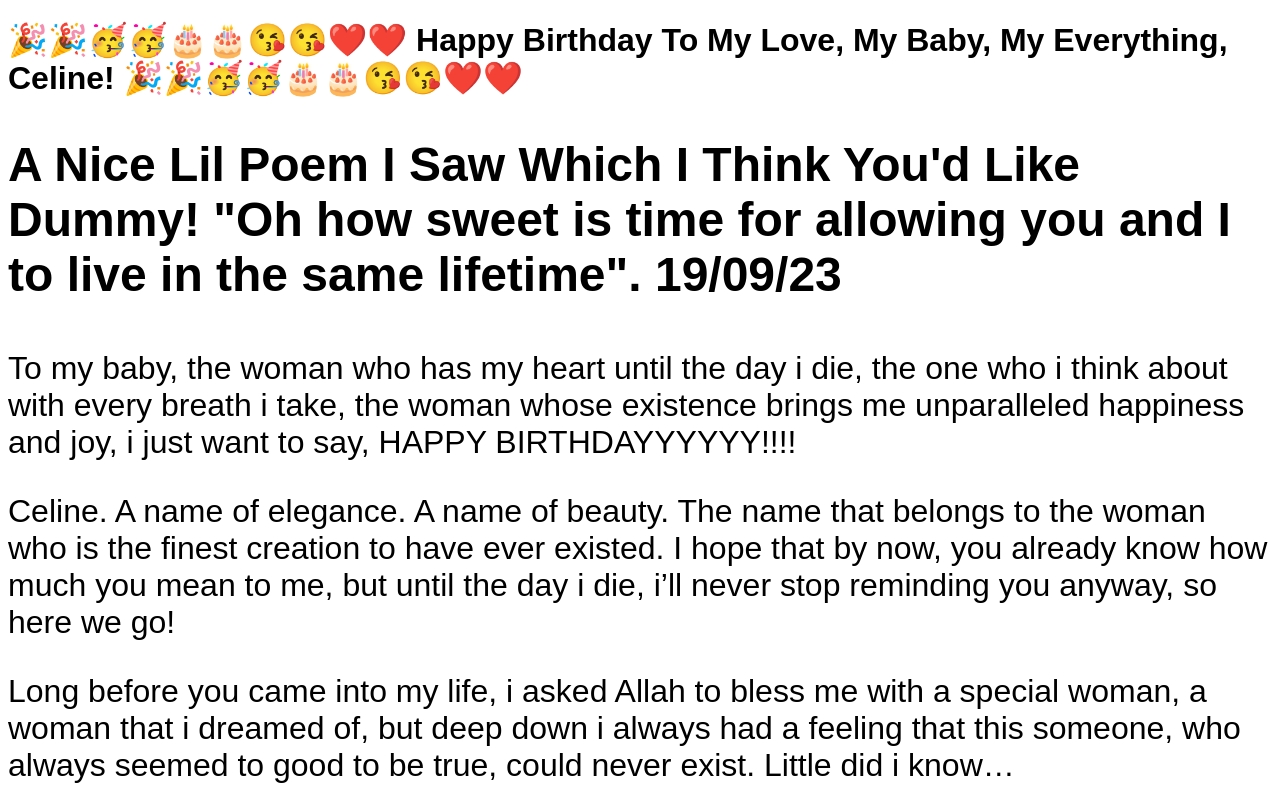
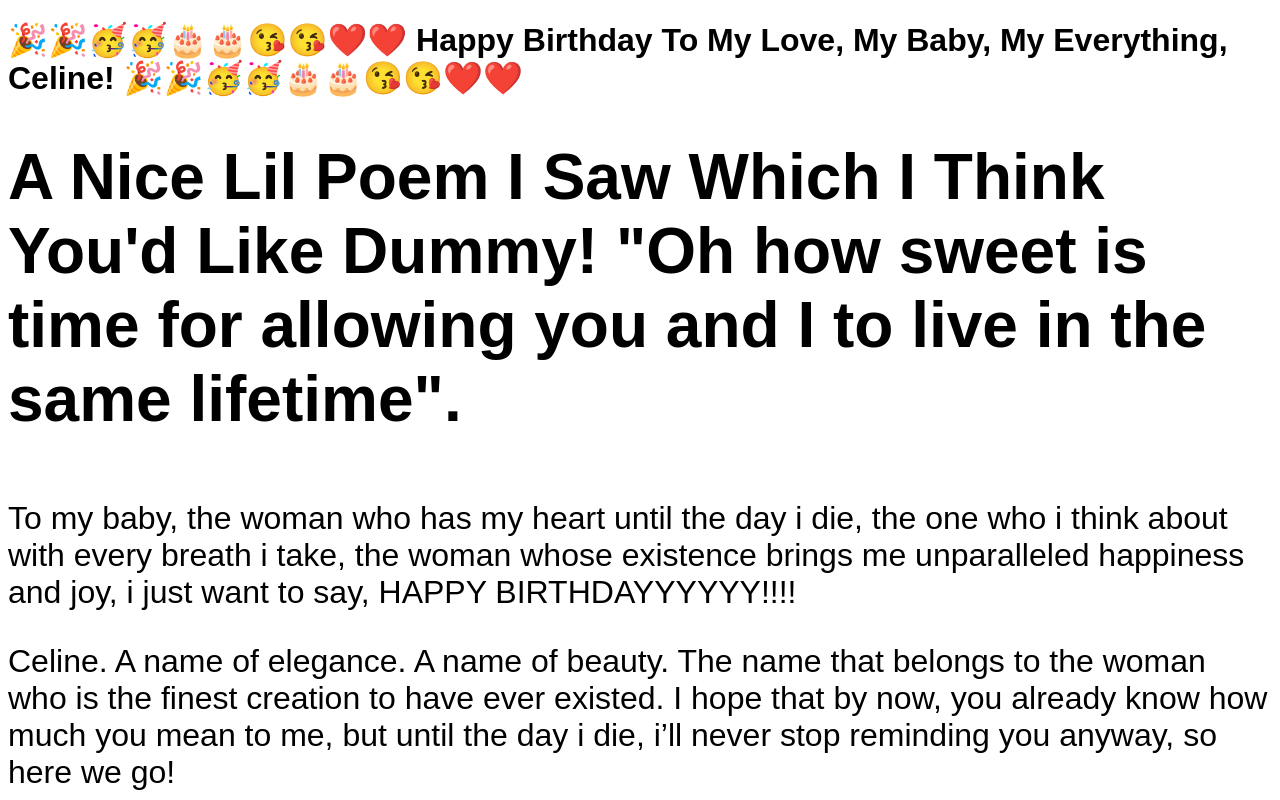
Before and after one commit to 4MZO/4MZO.github-io, a plain HTML site: page index.html in a window 1280 px wide. Shown: the top 800 px of the page. Drawn offline with Linux system fonts and the light colour scheme.

Commit message:
Update index.html

```diff
--- a/index.html
+++ b/index.html
@@ -18,7 +18,7 @@
     <header>
       <H1> 🎉🎉🥳🥳🎂🎂😘😘❤️❤️ Happy Birthday To My Love, My Baby, My Everything, Celine! 🎉🎉🥳🥳🎂🎂😘😘❤️❤️ </H1>
         <font size="6">
-        <p><h2>A Nice Lil Poem I Saw Which I Think You'd Like Dummy! "Oh how sweet is time for allowing you and I to live in the same lifetime". 19/09/23</p></h2>
+        <p><h1>A Nice Lil Poem I Saw Which I Think You'd Like Dummy! "Oh how sweet is time for allowing you and I to live in the same lifetime".</p></h1>
         <p>To my baby, the woman who has my heart until the day i die, the one who i think about with every breath i take, the woman whose existence brings me unparalleled happiness and joy, i just want to say, HAPPY BIRTHDAYYYYYY!!!! </p>
         <p>Celine. A name of elegance. A name of beauty. The name that belongs to the woman who is the finest creation to have ever existed. I hope that by now, you already know how much you mean to me, but until the day i die, i’ll never stop reminding you anyway, so here we go! </p>
         <p>Long before you came into my life, i asked Allah to bless me with a special woman, a woman that i dreamed of, but deep down i always had a feeling that this someone, who always seemed to good to be true, could never exist. Little did i know…</p>
```
